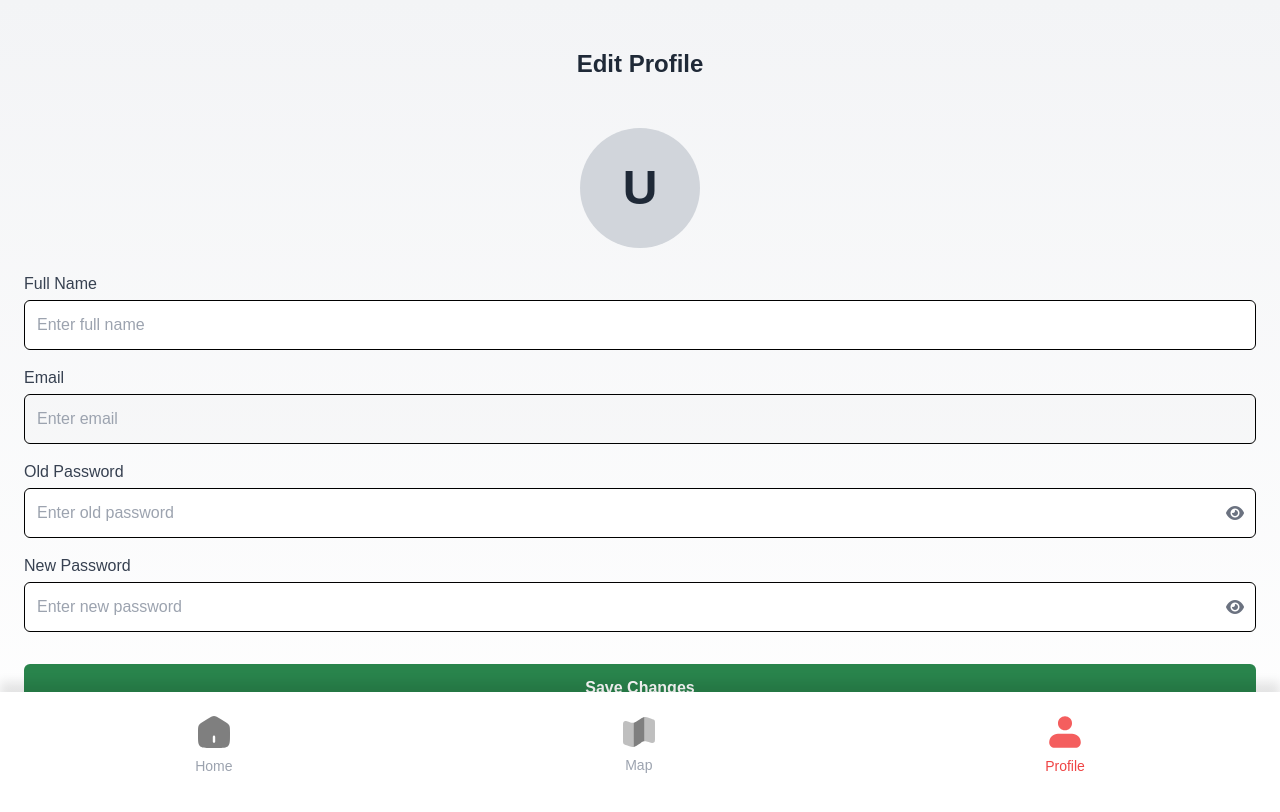
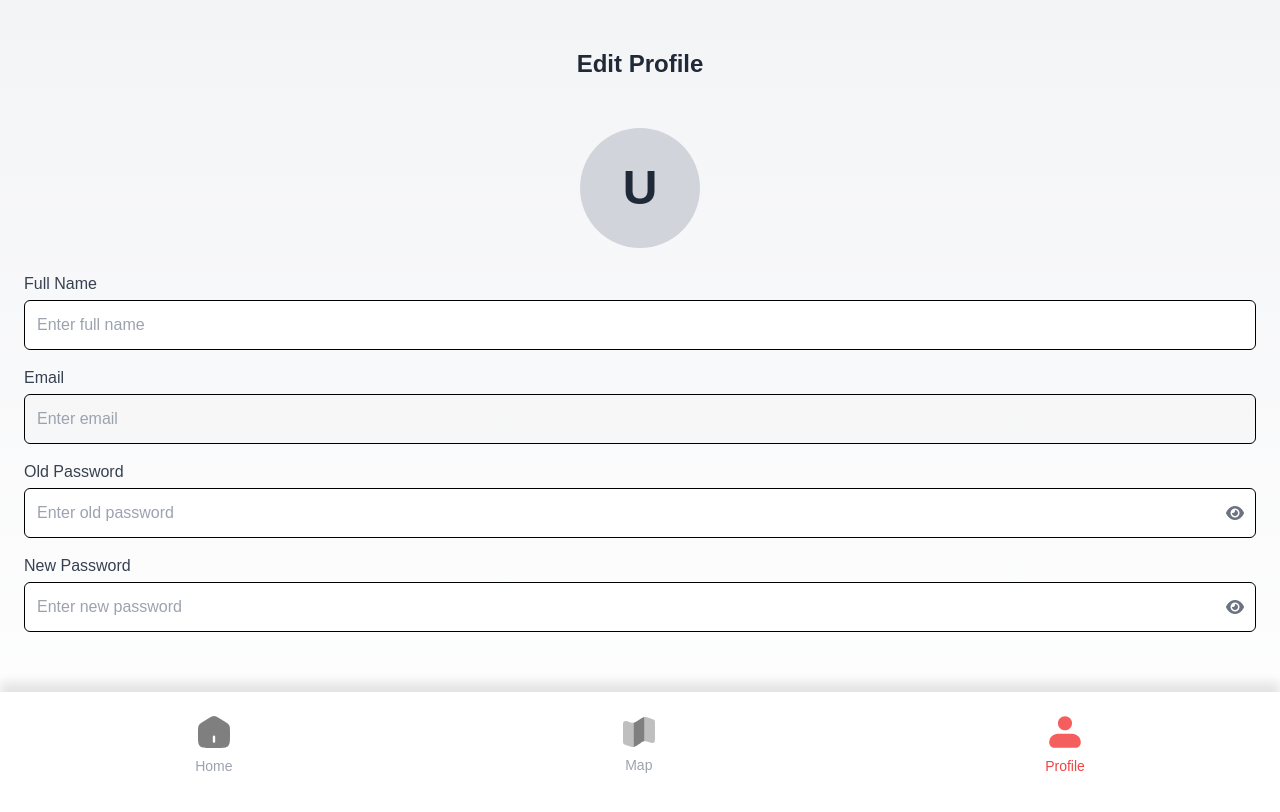
Before and after one commit to jasonjahja/I-Rent, a Next.js app: page /profile in a window 1280 px wide. Shown: the top 812 px of the page. Built offline with nearby package versions, Linux system fonts and the light colour scheme; no server answers.

Commit message:
fixed profile

```diff
--- a/src/app/profile/page.tsx
+++ b/src/app/profile/page.tsx
@@ -178,19 +178,19 @@ export default function EditProfilePage() {
           </div>
 
           {/* Buttons */}
-          <div className="flex flex-col mt-8 px-6 space-y-4">
+          <div className="flex flex-row mt-20 px-6 gap-6">
+            <button
+              onClick={() => signOut()}
+              className="w-full p-3 bg-[#282847] text-white font-semibold rounded-md hover:bg-red-600 transition"
+            >
+              Log Out
+            </button>
             <button
               onClick={handleSave}
-              className="w-full p-3 bg-[#29844c] text-white font-semibold rounded-md hover:bg-green-700 transition"
+              className="w-full p-3 bg-[#F45E5E] text-white font-semibold rounded-md hover:bg-green-700 transition"
               disabled={saving}
             >
               {saving ? "Saving..." : "Save Changes"}
-            </button>
-            <button
-              onClick={() => signOut()}
-              className="w-full p-3 bg-red-500 text-white font-semibold rounded-md hover:bg-red-600 transition"
-            >
-              Log Out
             </button>
           </div>
         </>
```
